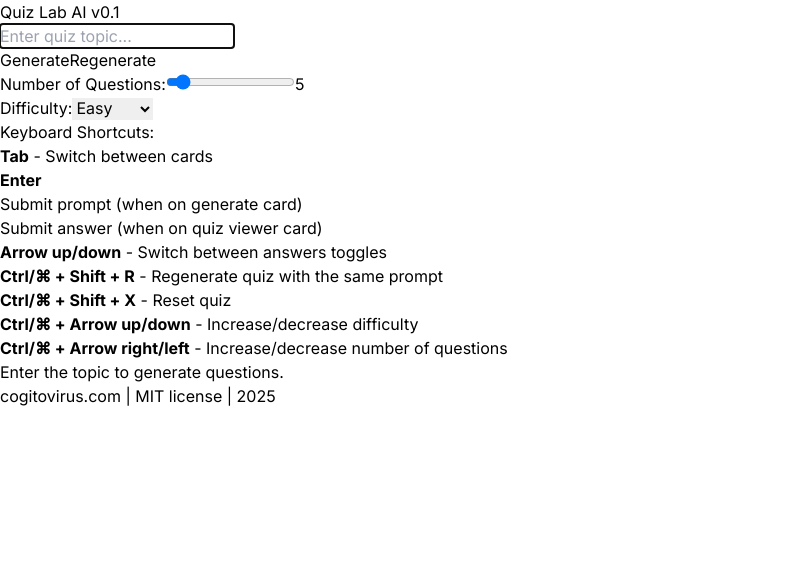
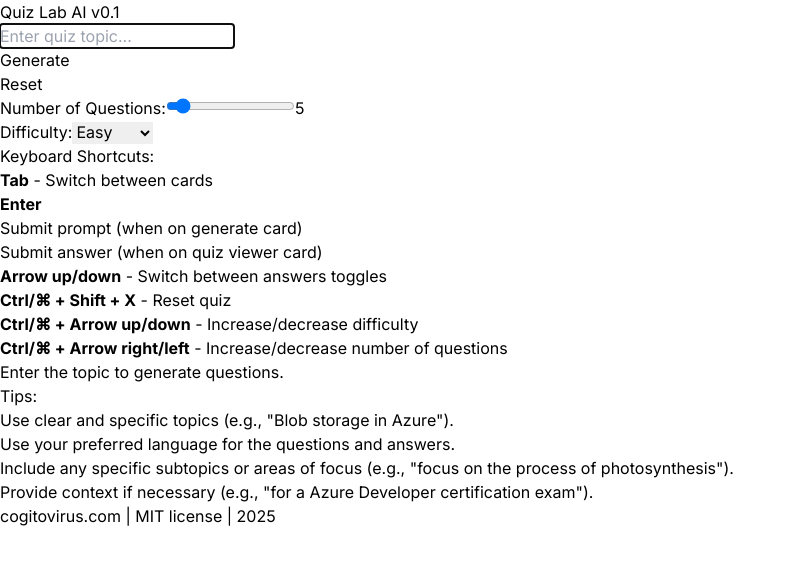
Before and after one commit to cogitovirus/quiz-lab-ai, a Next.js app: page / in a window 1280 px wide. Shown: the top 564 px of the page, without its empty margins (0-791 px from the left). Built offline with nearby package versions, Linux system fonts and the light colour scheme.

Commit message:
reset button

```diff
--- a/src/app/components/quiz/QuestionCard.tsx
+++ b/src/app/components/quiz/QuestionCard.tsx
@@ -45,6 +45,13 @@ export default function QuestionCard({
       window.removeEventListener("keydown", handleKeyDown);
     };
   }, [isActive, selectedAnswerIndex, question.answers.length]);
+
+  useEffect(() => {
+    // Reset state when the current question index changes
+    setSelectedAnswerIndex(null);
+    setSubmitted(false);
+    setShowExplanation(false);
+  }, [currentQuestionIndex]);
 
   const handleSubmit = () => {
     if (selectedAnswerIndex === null) return;
--- a/src/app/components/quiz/QuizControls.tsx
+++ b/src/app/components/quiz/QuizControls.tsx
@@ -5,7 +5,7 @@ interface QuizControlsProps {
   prompt: string;
   onPromptChange: (val: string) => void;
   onGenerate: () => void;
-  onRegenerate: () => void;
+  onReset: () => void;
   numQuestions: number;
   onNumQuestionsChange: (val: number) => void;
   difficulty: string;
@@ -17,7 +17,7 @@ export default function QuizControls({
   prompt,
   onPromptChange,
   onGenerate,
-  onRegenerate,
+  onReset,
   numQuestions,
   onNumQuestionsChange,
   difficulty,
@@ -36,15 +36,16 @@ export default function QuizControls({
         id="quiz-generator-input"
       />
 
-      <div className="flex items-center gap-2">
+      <div className="flex items-center justify-between gap-2">
         <PrimaryButton onClick={onGenerate}>Generate</PrimaryButton>
-        <button
-          onClick={onRegenerate}
-          className="px-4 py-2 bg-gray-500 text-white rounded hover:bg-gray-600"
-        >
-          Regenerate
-        </button>
-        {/* Additional config button if needed */}
+        <div className="flex flex-col gap-2">
+          <button
+            onClick={onReset}
+            className="px-4 py-2 bg-red-500 text-white rounded hover:bg-red-600"
+          >
+            Reset
+          </button>
+        </div>
       </div>
 
       <div className="mt-4">
--- a/src/app/components/quiz/QuizGenerator.tsx
+++ b/src/app/components/quiz/QuizGenerator.tsx
@@ -1,6 +1,4 @@
-"use client";
-
-import React, { useEffect, useState, useRef, useCallback } from 'react';
+import React, { useEffect, useState, useRef } from 'react';
 import { useQuizContext } from '../../lib/contexts/QuizContext';
 import QuizControls from './QuizControls';
 import ShortcutHints from './ShortcutHints';
@@ -19,31 +17,6 @@ export default function QuizGenerator({ isActive }: { isActive: boolean }) {
   const [numQuestions, setNumQuestions] = useState(5);
   const [difficulty, setDifficulty] = useState('easy');
   const inputRef = useRef<HTMLInputElement>(null);
-
-  // Ensure `handleGenerate` is stable across renders
-  const handleGenerate = useCallback(async () => {
-    if (!prompt) return;
-
-    setQuizStarted(true);
-    setIsLoading(true);
-    setIsFinished(false);
-    setScore(0);
-    setQuestions([]); // clear previous data
-    setCurrentQuestionIndex(0);
-
-    const config = { prompt, numQuestions, difficulty };
-    const response = await fetch('/api/quiz/generate', {
-      method: 'POST',
-      headers: {
-        'Content-Type': 'application/json',
-      },
-      body: JSON.stringify(config),
-    });
-
-    const generatedQuestions = await response.json();
-    setQuestions(generatedQuestions);
-    setIsLoading(false);
-  }, [prompt, numQuestions, difficulty, setQuizStarted, setIsLoading, setIsFinished, setScore, setQuestions, setCurrentQuestionIndex]);
 
   useEffect(() => {
     if (isActive && inputRef.current) {
@@ -72,10 +45,37 @@ export default function QuizGenerator({ isActive }: { isActive: boolean }) {
     return () => {
       window.removeEventListener('keydown', handleKeyDown);
     };
-  }, [isActive, handleGenerate]);
+  }, [isActive]);
 
-  const handleRegenerate = () => {
-    handleGenerate();
+  const handleGenerate = async () => {
+    if (!prompt) return;
+
+    setQuizStarted(true);
+    setIsLoading(true);
+    setIsFinished(false);
+    setScore(0);
+    setQuestions([]); // clear previous data
+    setCurrentQuestionIndex(0);
+
+    const config = { prompt, numQuestions, difficulty };
+    const response = await fetch('/api/quiz/generate', {
+      method: 'POST',
+      headers: {
+        'Content-Type': 'application/json',
+      },
+      body: JSON.stringify(config),
+    });
+    const generatedQuestions = await response.json();
+    setQuestions(generatedQuestions);
+    setIsLoading(false);
+  };
+
+  const handleReset = () => {
+    setQuizStarted(true);
+    setIsLoading(false);
+    setIsFinished(false);
+    setScore(0);
+    setCurrentQuestionIndex(0);
   };
 
   return (
@@ -84,7 +84,7 @@ export default function QuizGenerator({ isActive }: { isActive: boolean }) {
         prompt={prompt}
         onPromptChange={setPrompt}
         onGenerate={handleGenerate}
-        onRegenerate={handleRegenerate}
+        onReset={handleReset}
         numQuestions={numQuestions}
         onNumQuestionsChange={setNumQuestions}
         difficulty={difficulty}
@@ -97,4 +97,4 @@ export default function QuizGenerator({ isActive }: { isActive: boolean }) {
       </div>
     </div>
   );
-}
+};
--- a/src/app/components/quiz/QuizViewer.tsx
+++ b/src/app/components/quiz/QuizViewer.tsx
@@ -1,6 +1,6 @@
 "use client";
 
-import React from "react";
+import React, { useEffect, useState } from "react";
 import { useQuizContext } from "../../lib/contexts/QuizContext";
 import Spinner from "../ui/Spinner";
 import QuestionCard from "./QuestionCard";
@@ -21,14 +21,52 @@ export default function QuizViewer({ isActive }: { isActive: boolean }) {
     setQuestions,
   } = useQuizContext();
 
+  const [selectedAnswerIndex, setSelectedAnswerIndex] = useState<number | null>(null);
+
+  useEffect(() => {
+    if (!isActive) return;
+
+    const handleKeyDown = (event: KeyboardEvent) => {
+      if (event.key === "ArrowUp") {
+        setSelectedAnswerIndex((prev) => (prev === null ? 0 : Math.max(prev - 1, 0)));
+      } else if (event.key === "ArrowDown") {
+        setSelectedAnswerIndex((prev) => (prev === null ? 0 : Math.min(prev + 1, questions[currentQuestionIndex].answers.length - 1)));
+      } else if (event.key === "Enter") {
+        // Submit the answer
+        const currentQuestion = questions[currentQuestionIndex];
+        const correctAnswer = currentQuestion.answers.find(
+          (answer) => answer.isCorrect
+        )?.text;
+        const wasCorrect = currentQuestion.answers[selectedAnswerIndex || 0].text === correctAnswer;
+        setScore((prev) => (wasCorrect ? prev + 1 : prev));
+        setCurrentQuestionIndex((prev) =>
+          prev < questions.length - 1 ? prev + 1 : prev
+        );
+        setSelectedAnswerIndex(null); // Reset selected answer index for the next question
+      }
+    };
+
+    window.addEventListener("keydown", handleKeyDown);
+    return () => {
+      window.removeEventListener("keydown", handleKeyDown);
+    };
+  }, [isActive, questions, currentQuestionIndex, selectedAnswerIndex]);
+
   const handleNext = (wasCorrect: boolean) => {
-    if (wasCorrect) setScore((prev) => prev + 1);
+    if (wasCorrect) setScore(score + 1);
 
     if (currentQuestionIndex < questions.length - 1) {
-      setCurrentQuestionIndex((prev) => prev + 1);
+      setCurrentQuestionIndex(currentQuestionIndex + 1);
     } else {
       setIsFinished(true);
     }
+    setSelectedAnswerIndex(null); // Reset selected answer index for the next question
+  };
+
+  const handleRedo = () => {
+    setScore(0);
+    setCurrentQuestionIndex(0);
+    setIsFinished(false);
   };
 
   return (
@@ -43,21 +81,15 @@ export default function QuizViewer({ isActive }: { isActive: boolean }) {
             <QuizResultCard
               score={score}
               total={questions.length}
-              onRedo={() => {
-                setIsFinished(false);
-                setQuizStarted(false);
-                setCurrentQuestionIndex(0);
-                setScore(0);
-                setQuestions([]);
-              }}
+              onRedo={handleRedo}
             />
           </div>
         ) : questions.length > 0 ? (
           <div className="flex flex-col flex-grow">
             <QuestionCard
               question={questions[currentQuestionIndex]}
+              selectedAnswerIndex={selectedAnswerIndex}
               onNext={handleNext}
-              isActive={isActive}
               currentQuestionIndex={currentQuestionIndex}
               totalQuestions={questions.length}
             />
@@ -72,6 +104,15 @@ export default function QuizViewer({ isActive }: { isActive: boolean }) {
           <div className="flex-grow flex items-center justify-center">
             <p className="text-gray-500">Enter the topic to generate questions.</p>
           </div>
+          <div className="mt-4 p-4 bg-gray-100 rounded-md text-sm text-gray-700">
+            <h4 className="font-bold mb-2">Tips:</h4>
+            <ul className="list-disc list-inside space-y-1">
+              <li>Use clear and specific topics (e.g., &quot;Blob storage in Azure&quot;).</li>
+              <li>Use your preferred language for the questions and answers.</li>
+              <li>Include any specific subtopics or areas of focus (e.g., &quot;focus on the process of photosynthesis&quot;).</li>
+              <li>Provide context if necessary (e.g., &quot;for a Azure Developer certification exam&quot;).</li>
+            </ul>
+          </div>
         </div>
       )}
     </div>
--- a/src/app/components/quiz/ShortcutHints.tsx
+++ b/src/app/components/quiz/ShortcutHints.tsx
@@ -16,7 +16,6 @@ export default function ShortcutHints() {
           </ul>
         </li>
         <li><strong>Arrow up/down</strong> - Switch between answers toggles</li>
-        <li><strong>Ctrl/⌘ + Shift + R</strong> -  Regenerate quiz with the same prompt</li>
         <li><strong>Ctrl/⌘ + Shift + X</strong> - Reset quiz</li>
         <li><strong>Ctrl/⌘ + Arrow up/down</strong> - Increase/decrease difficulty</li>
         <li><strong>Ctrl/⌘ + Arrow right/left</strong> - Increase/decrease number of questions</li>
```
